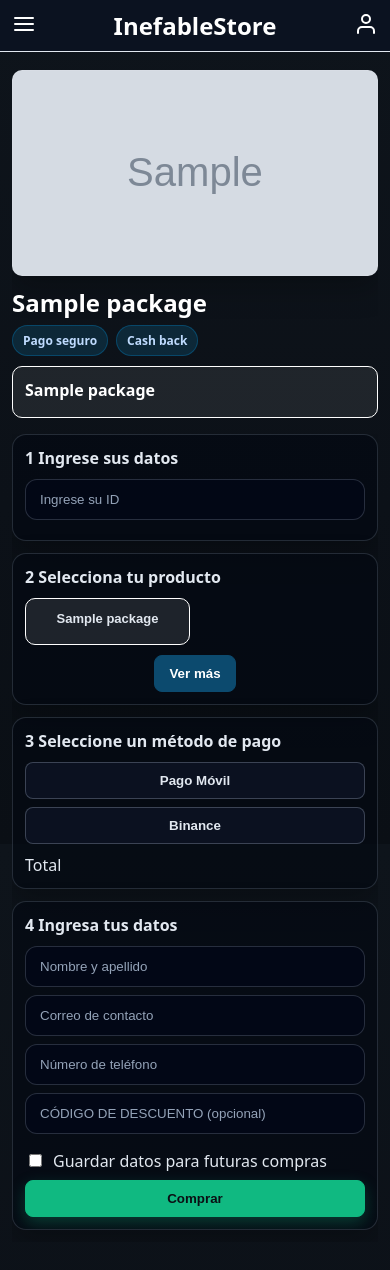
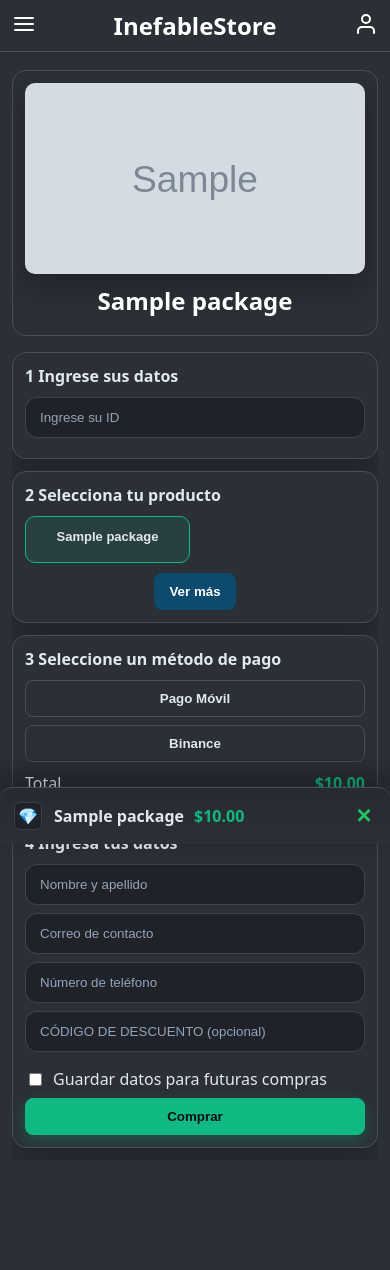
Before and after one commit to 2eliot/Inefablestore, a Flask app: page /store/package/1 in a window 390 px wide. After the commit the page ends 1148 px from the top, so only its background shows below. Run offline with Flask 3, Linux system fonts and the light colour scheme; tables that the repository leaves empty hold one stand-in row (values such as "Sample post"); grey boxes marked "Sample" are stand-in pictures; some libraries are stand-ins or nearby versions.

Commit message:
chore: theme updates, mobile footer, hide pills on phone, payments bg, SMTP import, price-on-selection

```diff
--- a/app.py
+++ b/app.py
@@ -10,6 +10,7 @@ import smtplib
 import socket
 import threading
 from email.mime.text import MIMEText
+from email.mime.multipart import MIMEMultipart
 
 # Create Flask app
 app = Flask(__name__, instance_relative_config=True)
--- a/static/css/store.css
+++ b/static/css/store.css
@@ -35,14 +35,15 @@
 :root {
   /* Price text accent (green) */
   --price-accent: #10b981; /* emerald 500 */
-  /* Action/selection accent (kept white as requested earlier) */
-  --action-accent: #ffffff;
+  /* Action/selection accent (green hex) */
+  --action-accent: #10b981;
 }
 html, body { height: 100%; }
-body { margin: 0; min-height: 100vh; padding-bottom: 0; font-family: ui-sans-serif, system-ui, -apple-system, Segoe UI, Roboto, Helvetica, Arial; color: #e5e7eb; background: linear-gradient(180deg, #0e141b 0%, #0c1118 60%, #0a0f15 100%); overflow-x: hidden; }
+/* Global background equal to card color for a uniform look */
+body { margin: 0; min-height: 100vh; padding-bottom: 0; font-family: ui-sans-serif, system-ui, -apple-system, Segoe UI, Roboto, Helvetica, Arial; color: #e5e7eb; background: #2b2f36; overflow-x: hidden; }
 
 /* Header */
-.site-header { border-bottom: 1px solid #e2e8f0; background: #0b1220; }
+.site-header { border-bottom: 1px solid #484f59; background: #2b2f36; }
 .site-header .container { display: grid; grid-template-columns: 32px 1fr 32px; align-items: center; gap: 6px; padding: 8px 12px; max-width: 1200px; margin: 0 auto; }
 .brand { display: inline-flex; align-items: center; gap: 12px; text-decoration: none; }
 .logo { height: 48px; display: block; }
@@ -381,14 +383,15 @@ body { margin: 0; min-height: 100vh; padding-bottom: 0; font-family: ui-sans-ser
 .dd-icon { width: 28px; height: 28px; display: inline-grid; place-items: center; font-size: 16px; background: rgba(255,255,255,0.08); border-radius: 8px; }
 .details-left .game-hero .banner { width: 100%; aspect-ratio: 16/9; background-size: cover; background-position: center; border-radius: 10px; box-shadow: 0 12px 30px rgba(0,0,0,0.25); border: 1px solid rgba(255,255,255,0.06); }
 .details-left .game-title { margin: 10px 0 6px; font-size: 24px; font-weight: 900; color: #ffffff; }
-.pill-row { display:flex; gap:8px; margin-bottom: 8px; }
+.details-left { background: #2b2f36; border: 1px solid #484f59; border-radius: 14px; padding: 12px; text-align: center; }
+.pill-row { display:flex; gap:8px; margin-bottom: 8px; justify-content: center; }
 .pill { display:inline-flex; align-items:center; gap:6px; border:1px solid rgba(2,132,199,0.35); color:#bfdbfe; background: rgba(14,165,233,0.15); padding: 6px 10px; border-radius: 999px; font-weight: 800; font-size: 12px; }
-.game-desc { color:#cbd5e1; font-size: 14px; }
-.selected-box { border:1px solid var(--action-accent); border-radius: 10px; padding: 12px; background: rgba(255,255,255,0.08); margin-top: 10px; }
+.game-desc { color:#cbd5e1; font-size: 14px; text-align: center; }
+.selected-box { border:1px solid #484f59; border-radius: 10px; padding: 12px; background: #2b2f36; margin-top: 10px; display: grid; justify-items: center; text-align: center; }
 .selected-title { font-weight: 900; color:#ffffff; margin-bottom: 4px; }
 .selected-price { color: var(--price-accent); font-weight: 800; }
 
-.details-right .step-card { background: rgba(3,7,18,0.6); border:1px solid rgba(148,163,184,0.22); border-radius: 14px; padding: 12px; margin-bottom: 12px; box-shadow: 0 12px 30px rgba(0,0,0,0.25); }
+.details-right .step-card { background: #2b2f36; border:1px solid #484f59; border-radius: 14px; padding: 12px; margin-bottom: 12px; box-shadow: 0 12px 30px rgba(0,0,0,0.25); }
 .details-right .step-title { font-weight: 900; margin-bottom: 10px; color:#e2e8f0; }
 /* Details form inputs styled with index colors */
 .details-right .input {
@@ -396,7 +399,7 @@ body { margin: 0; min-height: 100vh; padding-bottom: 0; font-family: ui-sans-ser
   padding: 12px 14px;
   border-radius: 12px;
   border: 1px solid rgba(148,163,184,0.25); /* slate */
-  background: rgba(2,6,23,0.7); /* dark */
+  background: #1f2329; /* harmonized dark */
   color: #e2e8f0; /* light text */
   margin-bottom: 8px;
 }
@@ -418,10 +421,10 @@ body { margin: 0; min-height: 100vh; padding-bottom: 0; font-family: ui-sans-ser
 @media (min-width: 700px) { .items-grid { grid-template-columns: repeat(3, 1fr); } }
 .item-pill { display:block; text-align:center; padding: 12px; border-radius: 10px; border:1px solid rgba(148,163,184,0.22); background: rgba(255,255,255,0.02); color:#e2e8f0; cursor: pointer; font-weight: 800; transition: border-color .15s ease, background .15s ease; }
 .item-pill:hover { border-color: var(--action-accent); }
-.item-pill:focus { outline: none; border-color: var(--action-accent); box-shadow: 0 0 0 3px rgba(255,255,255,0.25); }
+.item-pill:focus { outline: none; border-color: var(--action-accent); box-shadow: 0 0 0 3px rgba(16,185,129,0.25); }
 .item-pill .t { display:block; margin-bottom:6px; white-space: nowrap; overflow: hidden; text-overflow: ellipsis; }
 .item-pill .p { display:block; color: var(--price-accent); font-weight:900; }
-.item-pill.active { border-color: var(--action-accent); background: rgba(255,255,255,0.1); }
+.item-pill.active { border-color: var(--action-accent); background: rgba(16,185,129,0.12); }
 
 .pay-methods { display:grid; gap:8px; }
 .summary { display:flex; align-items:center; justify-content: space-between; margin-top: 10px; color:#e2e8f0; }
@@ -433,14 +436,19 @@ body { margin: 0; min-height: 100vh; padding-bottom: 0; font-family: ui-sans-ser
   #btn-more { display: inline-block; }
 }
 
+/* On phones, hide the selected-box because the mobile footer shows the selection */
+@media (max-width: 699px) {
+  #selected-box { display: none !important; }
+}
+
 /* Payment method buttons: improve visibility */
 .pay-methods .btn.pay {
-  background: rgba(15, 23, 42, 0.6);
-  border-color: rgba(148,163,184,0.35);
+  background: #2b2f36; /* charcoal payment bg */
+  border-color: #484f59;
   color: #e2e8f0;
 }
 .pay-methods .btn.pay:hover {
-  background: rgba(30, 41, 59, 0.8);
+  background: #30353c;
   border-color: var(--price-accent);
 }
 .pay-methods .btn.pay:focus { outline: none; box-shadow: 0 0 0 3px rgba(16,185,129,0.25); }
@@ -451,6 +459,35 @@ body { margin: 0; min-height: 100vh; padding-bottom: 0; font-family: ui-sans-ser
   box-shadow: 0 8px 24px rgba(16,185,129,0.35), inset 0 0 0 2px rgba(255,255,255,0.3);
 }
 
+/* Hide selection badges on phone */
+@media (max-width: 699px) {
+  .pill-row { display: none !important; }
+}
+
+/* Mobile sliding footer: shows selected item title and price */
+.mobile-footer-sel { position: fixed; left: 0; right: 0; bottom: 0; z-index: 70; display: none; }
+@media (max-width: 699px) {
+  .mobile-footer-sel {
+    display: grid;
+    grid-template-columns: auto 1fr auto; /* icon - content - close */
+    align-items: center;
+    gap: 12px;
+    padding: 12px 14px;
+    background: linear-gradient(180deg, #272b31 0%, #2b2f36 100%);
+    border-top: 1px solid #484f59;
+    box-shadow: 0 -10px 30px rgba(0,0,0,0.35);
+    transform: translateY(110%);
+    transition: transform 220ms ease;
+    border-top-left-radius: 12px;
+    border-top-right-radius: 12px;
+  }
+  .mobile-footer-sel.show { transform: translateY(0); }
+  .mfs-icon { width: 28px; height: 28px; display: inline-grid; place-items: center; border-radius: 6px; background: #1f2329; border: 1px solid #3a3f47; font-size: 16px; }
+  .mfs-mid { display: flex; align-items: baseline; gap: 10px; }
+  .mfs-title { color: #e5e7eb; font-weight: 900; }
+  .mfs-price { color: var(--price-accent); font-weight: 900; }
+  .mfs-close { appearance: none; border: none; background: transparent; color: #22c55e; font-size: 20px; font-weight: 900; padding: 4px; cursor: pointer; }
+}
 /* ==============================
    Site footer
    ============================== */
--- a/templates/details.html
+++ b/templates/details.html
@@ -134,6 +134,16 @@
     </div>
   </div>
 </section>
+<!-- Footer móvil: selección actual -->
+<div id="mfs" class="mobile-footer-sel" hidden aria-live="polite">
+  <div class="mfs-icon" aria-hidden="true">💎</div>
+  <div class="mfs-mid">
+    <div id="mfs-title" class="mfs-title">-</div>
+    <div id="mfs-price" class="mfs-price"></div>
+  </div>
+  <button id="mfs-close" class="mfs-close" aria-label="Cerrar">✕</button>
+
+</div>
 <!-- Overlay and Drawer + Auth modal copied so header buttons work here too -->
 <div id="overlay" class="overlay" hidden></div>
 <aside id="left-drawer" class="drawer left" hidden>
```
Also changed, not shown: other parts of static/css/store.css (+24 -23 lines), static/js/details.js (+36 -14 lines), templates/checkout.html (+8 -7 lines), templates/user.html (+4 -4 lines), static/uploads/20250925_153647_1002526308_20250930012719374631.jpg (deleted), static/uploads/20250925_153647_1002526308_20250930012719376054.jpg (deleted), static/uploads/2101_20250924213536983357.webp (deleted), static/uploads/Captura_de_pantalla_5-7-2025_1820_www.inefablestor_20250924224328676094.png (deleted), static/uploads/descarga_20250930134207552088.png (renamed from static/uploads/descarga_20250924173504045163.png), static/uploads/prime-day-roblox-gift-card-deal-1721138283214_20250924233346845231.jpg (deleted).
